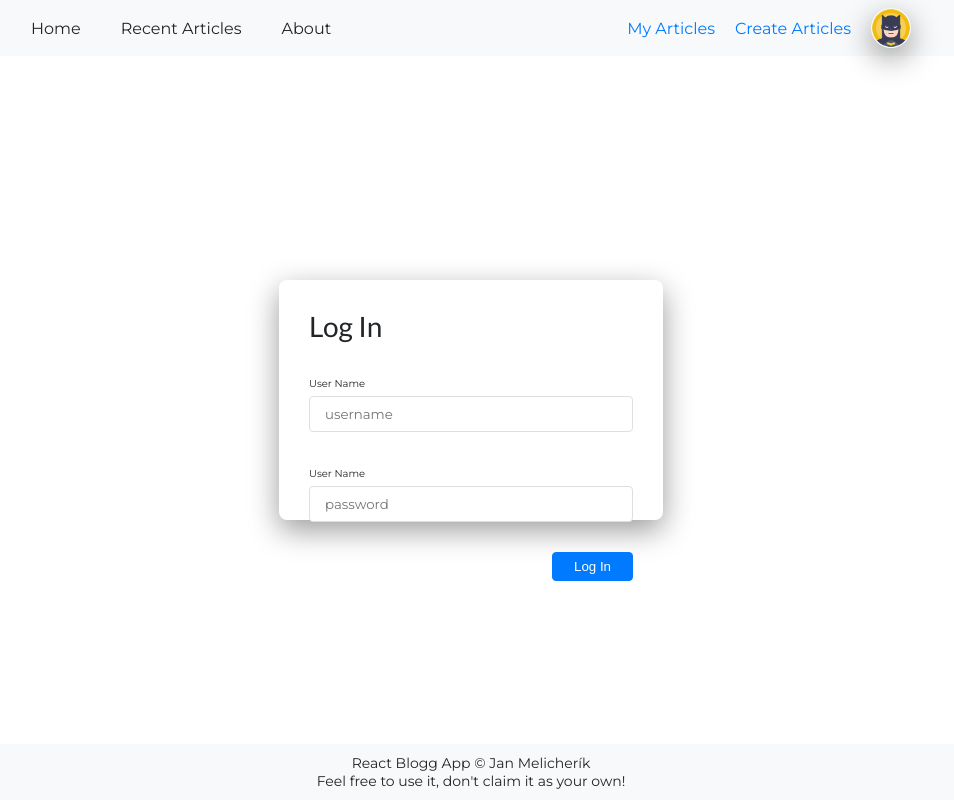
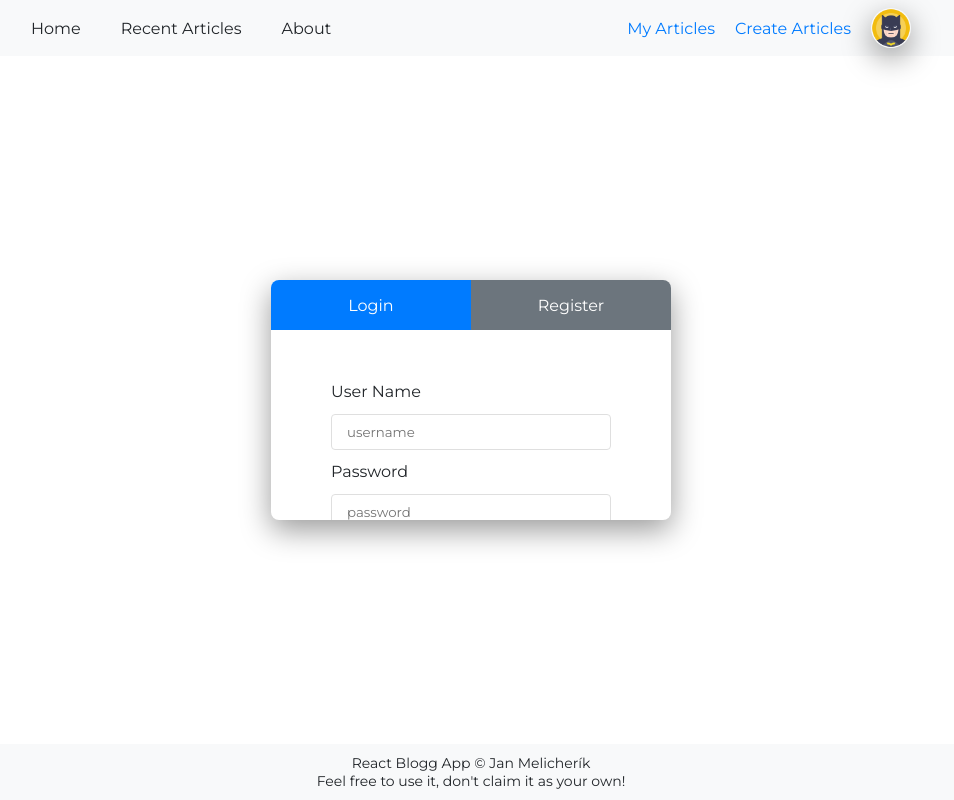
Before and after one commit to smil3cz/react-blog-app, a React (Create React App) app: page / in a window 1280 px wide. Shown: the whole page, without its empty margins (169-1123 px from the left). Built offline with nearby package versions, Linux system fonts and the light colour scheme.

Commit message:
login/register form created

```diff
--- a/src/components/App.js
+++ b/src/components/App.js
@@ -3,11 +3,11 @@ import "./App.scss";
 import Header from "./Header/Header";
 import HeaderAccount from "./HeaderAccount/HeaderAccount";
 import Footer from "./Footer/Footer";
-import LoginForm from "./LoginForm/LoginForm";
+import UserForm from "./UserForm/UserForm";
 import "./Header/styles.scss";
 import "./HeaderAccount/styles.scss";
 import "./Footer/styles.scss";
-import "./LoginForm/styles.scss";
+import "./UserForm/styles.scss";
 
 class App extends React.Component {
   state = {
@@ -28,7 +28,7 @@ class App extends React.Component {
       <Fragment>
         <Header headerAccount={<HeaderAccount />} />
         <main className="main">
-          <LoginForm />
+          <UserForm />
         </main>
         <Footer />
       </Fragment>
--- a/src/components/LoginForm/LoginForm.jsx
+++ /dev/null
@@ -1,27 +0,0 @@
-const LoginForm = () => {
-  return (
-    <form className="login">
-      <h3>Log In</h3>
-      <label htmlFor="userName">User Name</label>
-      <input
-        id="userName"
-        className="login__user-name"
-        name="userName"
-        placeholder="username"
-        required
-      ></input>
-      <label htmlFor="userPassword">User Name</label>
-      <input
-        id="userPassword"
-        className="login__user-password"
-        name="userPassword"
-        placeholder="password"
-        type="password"
-        required
-      ></input>
-      <button type="submit">Log In</button>
-    </form>
-  );
-};
-
-export default LoginForm;
--- a/src/components/LoginForm/styles.scss
+++ /dev/null
@@ -1,45 +0,0 @@
-@import "../../styles/abstracts/variables";
-
-.login {
-  display: flex;
-  flex-direction: column;
-  border-radius: $border-r-8px;
-  padding: 3rem;
-  box-shadow: $modal-shadow;
-  max-width: 40rem;
-  width: 30%;
-  height: 30%;
-  position: absolute;
-  left: 50%;
-  top: 50%;
-  transform: translate(-50%, -50%);
-
-  h3 {
-    margin-bottom: 3rem;
-  }
-
-  label {
-    line-height: 24px;
-  }
-  input {
-    font-family: inherit;
-    height: 3.6rem;
-    border-radius: $border-r-4px;
-    border: $border-form-inputs;
-    padding: 1rem 1.5rem;
-    margin-bottom: 3rem;
-  }
-  button {
-    align-self: flex-end;
-    width: 25%;
-    cursor: pointer;
-    border: $border-btn-primary;
-    border-radius: $border-r-4px;
-    padding: 0.6rem 1.2rem;
-    background-color: $btn-primary;
-    color: $text-white;
-    &:hover {
-      filter: brightness(1.2);
-    }
-  }
-}
--- /dev/null
+++ b/src/components/UserForm/UserForm.jsx
@@ -0,0 +1,52 @@
+const UserForm = () => {
+  return (
+    <div className="form">
+      <div className="form__type">
+        <div className="form__type-login">
+          <a href="#">Login</a>
+        </div>
+        <div className="form__type-register">
+          <a href="#">Register</a>
+        </div>
+      </div>
+      <form className="form__login">
+        <label htmlFor="username">User Name</label>
+        <input
+          id="username"
+          className="form__login-username"
+          placeholder="username"
+          required
+        />
+        <label htmlFor="password">Password</label>
+        <input
+          id="password"
+          className="form__login-password"
+          placeholder="password"
+          type="password"
+          required
+        />
+        <button type="submit">Log In</button>
+      </form>
+      <form className="form__register">
+        <label htmlFor="username">User Name</label>
+        <input
+          id="username"
+          className="form__login-username"
+          placeholder="username"
+          required
+        />
+        <label htmlFor="password">Password</label>
+        <input
+          id="password"
+          className="form__login-password"
+          placeholder="password"
+          type="password"
+          required
+        />
+        <button type="submit">Register</button>
+      </form>
+    </div>
+  );
+};
+
+export default UserForm;
--- /dev/null
+++ b/src/components/UserForm/styles.scss
@@ -0,0 +1,92 @@
+@import "../../styles/abstracts/variables";
+
+.form {
+  position: absolute;
+  top: 50%;
+  right: 50%;
+  transform: translate(50%, -50%);
+  width: 40%;
+  height: 30%;
+  max-width: 40rem;
+  box-shadow: $modal-shadow;
+  border-radius: $border-r-8px;
+  overflow: hidden;
+
+  &__type {
+    height: 5rem;
+    display: flex;
+
+    a {
+      text-decoration: none;
+      font-size: 1.6rem;
+      color: $text-white;
+    }
+
+    &-login {
+      flex: 1 1 50%;
+      background-color: $btn-primary;
+
+      display: flex;
+      align-items: center;
+      justify-content: center;
+    }
+    &-register {
+      flex: 1 1 50%;
+      background-color: $btn-secondary;
+      display: flex;
+      align-items: center;
+      justify-content: center;
+    }
+  }
+
+  label {
+    font-size: 1.6rem;
+    line-height: 2.4rem;
+  }
+
+  input {
+    font-family: inherit;
+    height: 3.6rem;
+    padding: 1rem 1.5rem;
+    border-radius: $border-r-4px;
+    border: $border-form-inputs;
+  }
+
+  &__login,
+  &__register {
+    padding-top: 4rem;
+    width: 70%;
+    margin: 0 auto;
+    display: flex;
+    flex-direction: column;
+    justify-content: center;
+    & > * {
+      margin-top: 1rem;
+    }
+  }
+
+  &__login {
+    opacity: 1;
+  }
+
+  &__register {
+    margin-top: -25rem;
+    opacity: 0;
+  }
+
+  button {
+    cursor: pointer;
+    border-radius: $border-r-4px;
+    border: $border-btn-primary;
+    color: $text-white;
+    padding: 0.6rem 1.2rem;
+    background-color: $btn-primary;
+    width: 50%;
+    margin-top: 2rem;
+    align-self: center;
+
+    &:hover {
+      filter: brightness(1.2);
+    }
+  }
+}
```
